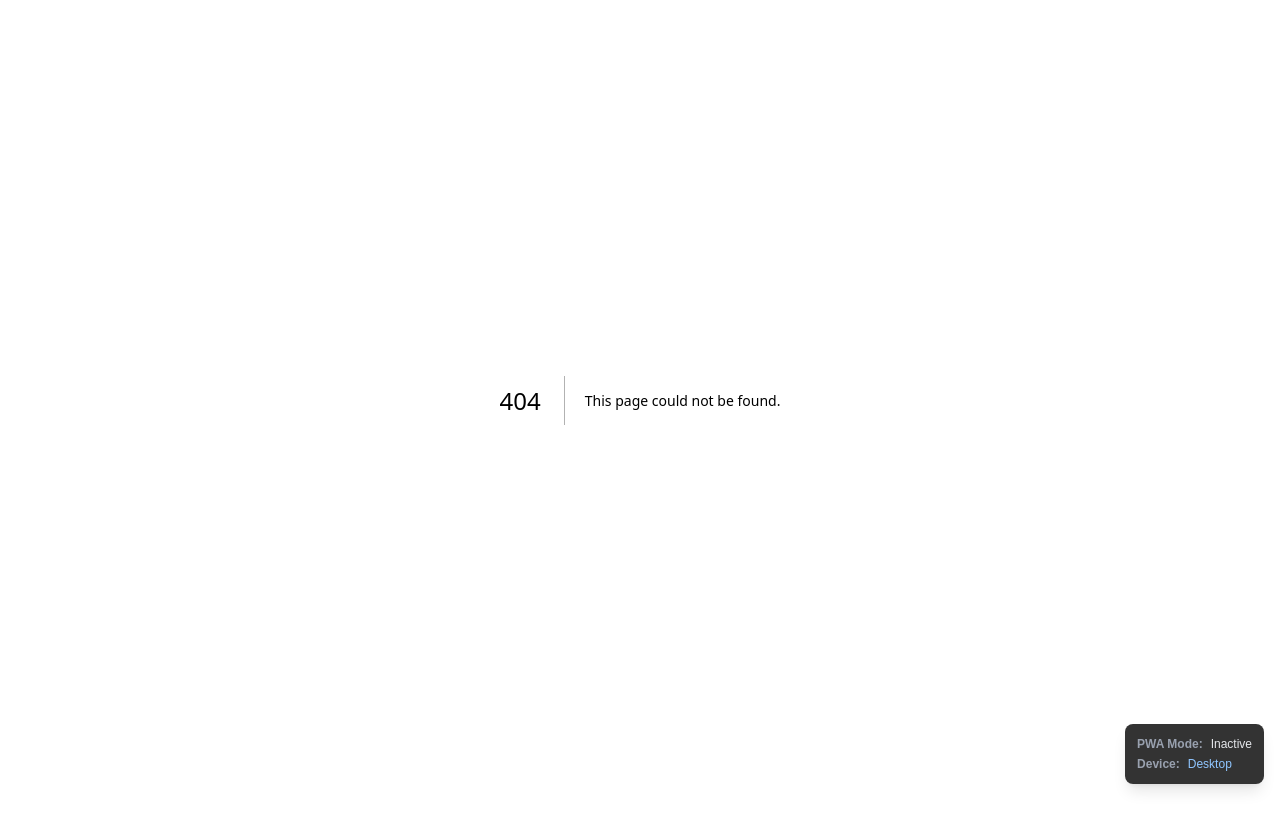
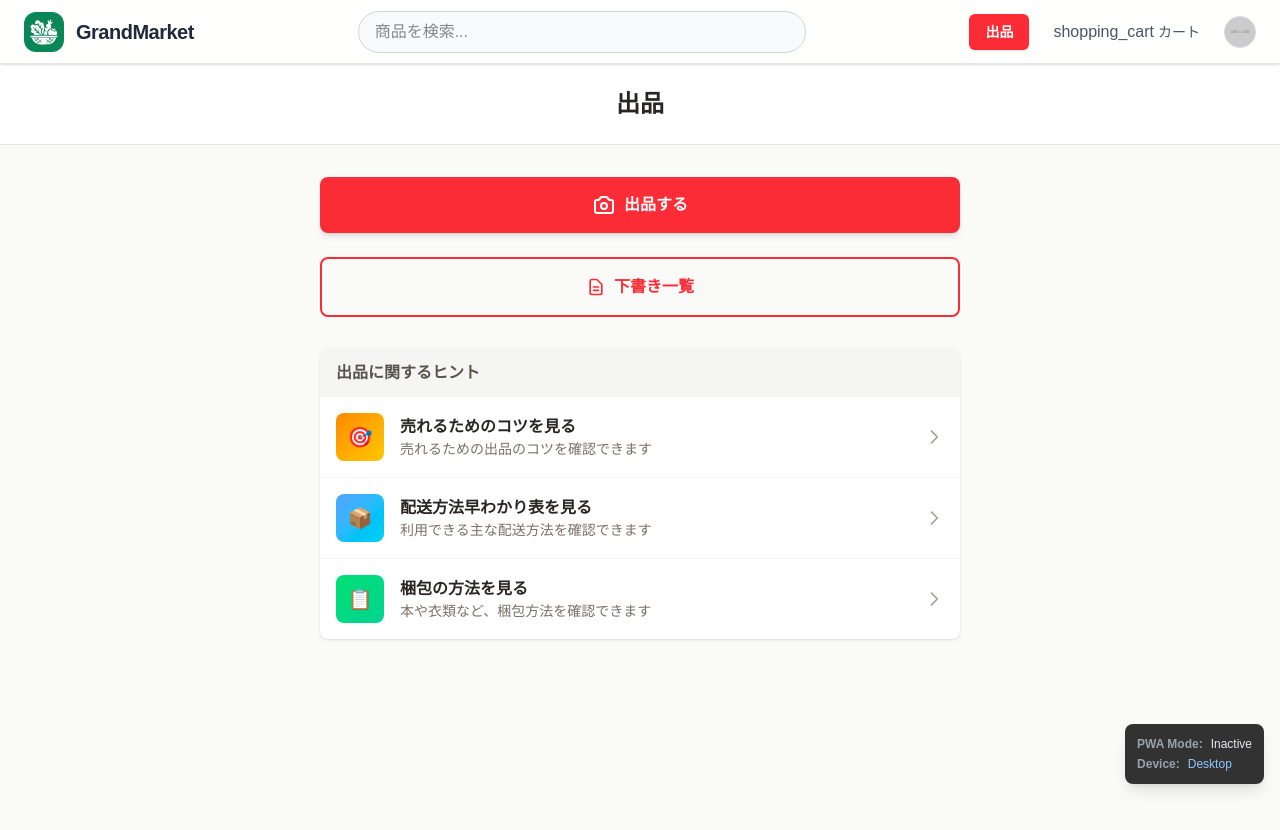
Before and after one commit to vegetables-market/vgm-fe, a Next.js app: page /listing in a window 1280 px wide. Before the commit this address had no page. Shown: the top 830 px of the page. Before the commit the page ends 800 px from the top, so only its background shows below. Built offline with nearby package versions, Linux system fonts and the light colour scheme.

Commit message:
出品ボタンと簡易出品ページの実装

```diff
--- /dev/null
+++ b/src/app/(main)/listing/page.tsx
@@ -0,0 +1,139 @@
+"use client";
+
+import React, { useState, useRef } from "react";
+import Link from "next/link";
+
+export default function ListingPage() {
+    const [images, setImages] = useState<string[]>([]);
+    const fileInputRef = useRef<HTMLInputElement>(null);
+
+    // 画像アップロード処理
+    const handleImageUpload = (e: React.ChangeEvent<HTMLInputElement>) => {
+        const files = e.target.files;
+        if (files) {
+            const newImages: string[] = [];
+            Array.from(files).forEach((file) => {
+                const reader = new FileReader();
+                reader.onload = (e) => {
+                    if (e.target?.result) {
+                        newImages.push(e.target.result as string);
+                        if (newImages.length === files.length) {
+                            setImages((prev) => [...prev, ...newImages].slice(0, 10)); // 最大10枚
+                        }
+                    }
+                };
+                reader.readAsDataURL(file);
+            });
+        }
+    };
+
+    // 画像削除
+    const removeImage = (index: number) => {
+        setImages((prev) => prev.filter((_, i) => i !== index));
+    };
+
+    return (
+        <div className="min-h-screen bg-stone-50">
+            {/* ヘッダー部分 */}
+            <div className="bg-white border-b border-stone-200 py-6">
+                <div className="max-w-2xl mx-auto px-4">
+                    <h1 className="text-2xl font-bold text-center text-stone-800">出品</h1>
+                </div>
+            </div>
+
+            <div className="max-w-2xl mx-auto px-4 py-8">
+                {/* 出品するボタン */}
+                <button
+                    onClick={() => fileInputRef.current?.click()}
+                    className="w-full bg-red-500 hover:bg-red-600 text-white font-bold py-4 px-6 rounded-lg shadow-md transition flex items-center justify-center gap-2 mb-6"
+                >
+                    <svg className="w-6 h-6" fill="none" stroke="currentColor" viewBox="0 0 24 24">
+                        <path strokeLinecap="round" strokeLinejoin="round" strokeWidth="2" d="M3 9a2 2 0 012-2h.93a2 2 0 001.664-.89l.812-1.22A2 2 0 0110.07 4h3.86a2 2 0 011.664.89l.812 1.22A2 2 0 0018.07 7H19a2 2 0 012 2v9a2 2 0 01-2 2H5a2 2 0 01-2-2V9z" />
+                        <path strokeLinecap="round" strokeLinejoin="round" strokeWidth="2" d="M15 13a3 3 0 11-6 0 3 3 0 016 0z" />
+                    </svg>
+                    出品する
+                </button>
+                <input
+                    ref={fileInputRef}
+                    type="file"
+                    accept="image/*"
+                    multiple
+                    onChange={handleImageUpload}
+                    className="hidden"
+                />
+
+                {/* 下書き一覧 */}
+                <button className="w-full border-2 border-red-500 text-red-500 font-bold py-4 px-6 rounded-lg transition hover:bg-red-50 flex items-center justify-center gap-2 mb-8">
+                    <svg className="w-5 h-5" fill="none" stroke="currentColor" viewBox="0 0 24 24">
+                        <path strokeLinecap="round" strokeLinejoin="round" strokeWidth="2" d="M9 12h6m-6 4h6m2 5H7a2 2 0 01-2-2V5a2 2 0 012-2h5.586a1 1 0 01.707.293l5.414 5.414a1 1 0 01.293.707V19a2 2 0 01-2 2z" />
+                    </svg>
+                    下書き一覧
+                </button>
+
+                {/* アップロードされた画像プレビュー */}
+                {images.length > 0 && (
+                    <div className="bg-white rounded-lg p-4 shadow-sm mb-8">
+                        <h2 className="font-bold text-stone-700 mb-3">アップロードされた画像 ({images.length}/10)</h2>
+                        <div className="grid grid-cols-4 gap-2">
+                            {images.map((img, index) => (
+                                <div key={index} className="relative aspect-square">
+                                    <img src={img} alt={`商品画像 ${index + 1}`} className="w-full h-full object-cover rounded-lg" />
+                                    <button
+                                        onClick={() => removeImage(index)}
+                                        className="absolute top-1 right-1 bg-black/60 text-white rounded-full w-6 h-6 flex items-center justify-center text-sm hover:bg-black/80"
+                                    >
+                                        ×
+                                    </button>
+                                </div>
+                            ))}
+                        </div>
+                    </div>
+                )}
+
+                {/* 出品に関するヒント */}
+                <div className="bg-white rounded-lg shadow-sm overflow-hidden">
+                    <h2 className="font-bold text-stone-600 px-4 py-3 bg-stone-100">出品に関するヒント</h2>
+
+                    <Link href="#" className="flex items-center px-4 py-4 border-b border-stone-100 hover:bg-stone-50 transition">
+                        <div className="w-12 h-12 bg-gradient-to-br from-orange-400 to-yellow-400 rounded-lg flex items-center justify-center mr-4">
+                            <span className="text-xl">🎯</span>
+                        </div>
+                        <div className="flex-1">
+                            <h3 className="font-bold text-stone-800">売れるためのコツを見る</h3>
+                            <p className="text-sm text-stone-500">売れるための出品のコツを確認できます</p>
+                        </div>
+                        <svg className="w-5 h-5 text-stone-400" fill="none" stroke="currentColor" viewBox="0 0 24 24">
+                            <path strokeLinecap="round" strokeLinejoin="round" strokeWidth="2" d="M9 5l7 7-7 7" />
+                        </svg>
+                    </Link>
+
+                    <Link href="#" className="flex items-center px-4 py-4 border-b border-stone-100 hover:bg-stone-50 transition">
+                        <div className="w-12 h-12 bg-gradient-to-br from-blue-400 to-cyan-400 rounded-lg flex items-center justify-center mr-4">
+                            <span className="text-xl">📦</span>
+                        </div>
+                        <div className="flex-1">
+                            <h3 className="font-bold text-stone-800">配送方法早わかり表を見る</h3>
+                            <p className="text-sm text-stone-500">利用できる主な配送方法を確認できます</p>
+                        </div>
+                        <svg className="w-5 h-5 text-stone-400" fill="none" stroke="currentColor" viewBox="0 0 24 24">
+                            <path strokeLinecap="round" strokeLinejoin="round" strokeWidth="2" d="M9 5l7 7-7 7" />
+                        </svg>
+                    </Link>
+
+                    <Link href="#" className="flex items-center px-4 py-4 hover:bg-stone-50 transition">
+                        <div className="w-12 h-12 bg-gradient-to-br from-green-400 to-emerald-400 rounded-lg flex items-center justify-center mr-4">
+                            <span className="text-xl">📋</span>
+                        </div>
+                        <div className="flex-1">
+                            <h3 className="font-bold text-stone-800">梱包の方法を見る</h3>
+                            <p className="text-sm text-stone-500">本や衣類など、梱包方法を確認できます</p>
+                        </div>
+                        <svg className="w-5 h-5 text-stone-400" fill="none" stroke="currentColor" viewBox="0 0 24 24">
+                            <path strokeLinecap="round" strokeLinejoin="round" strokeWidth="2" d="M9 5l7 7-7 7" />
+                        </svg>
+                    </Link>
+                </div>
+            </div>
+        </div>
+    );
+}
--- a/src/components/Header.tsx
+++ b/src/components/Header.tsx
@@ -63,8 +63,16 @@ export default function Header() {
             <svg className="w-4 h-4 text-stone-400 mr-2" fill="none" viewBox="0 0 24 24" stroke="currentColor">
               <path strokeLinecap="round" strokeLinejoin="round" strokeWidth="2" d="M21 21l-6-6m2-5a7 7 0 11-14 0 7 7 0 0114 0z" />
             </svg>
-            <input type="text" placeholder="検索..." className="bg-transparent border-none outline-none text-sm w-full placeholder-stone-400 text-stone-700"/>
+            <input type="text" placeholder="検索..." className="bg-transparent border-none outline-none text-sm w-full placeholder-stone-400 text-stone-700" />
           </div>
+
+          {/* 出品ボタン */}
+          <Link
+            href="/listing"
+            className="text-sm font-bold bg-red-500 text-white px-4 py-2 rounded-md hover:bg-red-600 transition shadow-sm"
+          >
+            出品
+          </Link>
 
           {/* ユーザーメニュー */}
           {isLoggedIn ? (
--- a/src/components/parts/Header.tsx
+++ b/src/components/parts/Header.tsx
@@ -7,7 +7,7 @@ const Header = () => {
             <div className="flex items-center">
                 <Link href="/" className="flex items-center gap-3 hover:opacity-80 transition-opacity">
                     <div className="w-10 h-10 overflow-hidden rounded-xl flex items-center justify-center text-white font-bold">
-                        <img src="/icons/vgm-icon.svg" alt="GrandMarket Logo"/>
+                        <img src="/icons/vgm-icon.svg" alt="GrandMarket Logo" />
                     </div>
                     <h1 className="text-xl font-bold text-gray-800 tracking-tight">GrandMarket</h1>
                 </Link>
@@ -22,18 +22,25 @@ const Header = () => {
             </div>
 
             <div className="flex items-center gap-6 text-gray-600">
+                {/* 出品ボタン */}
+                <Link
+                    href="/listing"
+                    className="px-4 py-2 bg-red-500 text-white text-sm font-bold rounded-md hover:bg-red-600 transition-colors shadow-sm"
+                >
+                    出品
+                </Link>
                 <button className="flex items-center gap-1 hover:text-amber-600 transition-colors">
                     <span className="material-icons-outlined">shopping_cart</span>
                     <span className="text-sm font-medium">カート</span>
                 </button>
                 <div className="w-8 h-8 rounded-full bg-gray-200 overflow-hidden cursor-pointer border border-gray-300">
-                     {/* アイコン画像のプレースホルダー */}
-                    <img src="https://placehold.co/100" alt="User" className="w-full h-full object-cover"/>
+                    {/* アイコン画像のプレースホルダー */}
+                    <img src="https://placehold.co/100" alt="User" className="w-full h-full object-cover" />
                 </div>
             </div>
         </header>
 
-)
+    )
 };
 
 export default Header;
```
